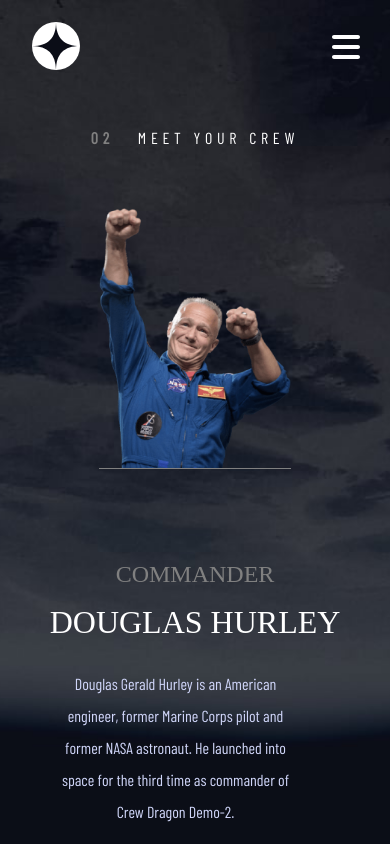
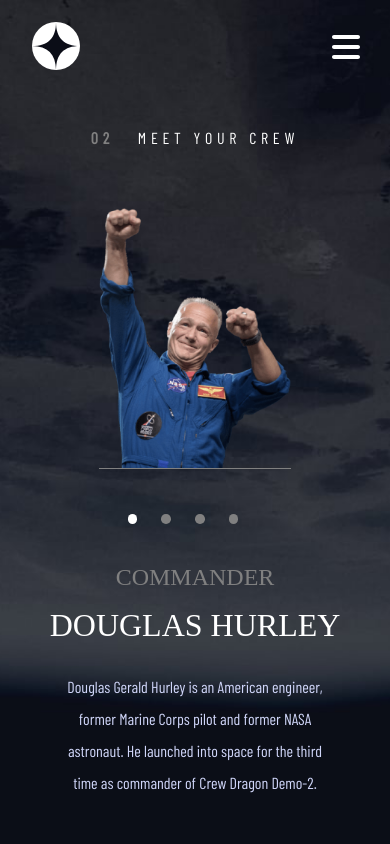
Before and after one commit to ThomasRousseau1/space-tourism, a React (Create React App) app: page /crew in a window 390 px wide. Shown: the top 844 px of the page. Built offline with nearby package versions, Linux system fonts and the light colour scheme; a web font is replaced by a local one.

Commit message:
responsive ok

```diff
--- a/src/pages/Crew/index.jsx
+++ b/src/pages/Crew/index.jsx
@@ -17,13 +17,21 @@
                     <p className='crew__role'>{role}</p>
                     <h2 className='crew__name'>{name}</h2>
                     <p className='crew__bio'>{bio}</p>
-                {member.map((item, index) => (
-                        <button key={index} onClick={() => setValue(index)} className={`crew__button ${index === value && 'active-crew'}`}>
-                        </button>
-                    ))}
+                    <div className='crew__buttons'>
+                        {member.map((item, index) => (
+                            <button key={index} onClick={() => setValue(index)} className={`crew__button ${index === value && 'active-crew'}`}>
+                            </button>
+                        ))}
+                    </div>
             </div>
             <div className='crew__image'>
                 <img src={images.png} alt={name} title={name} />
+                <div className='crew__buttons--mobile'>
+                        {member.map((item, index) => (
+                            <button key={index} onClick={() => setValue(index)} className={`crew__button ${index === value && 'active-crew'}`}>
+                            </button>
+                        ))}
+                    </div>
             </div>
         </section>
         </>
--- a/src/sass/layout/_main.scss
+++ b/src/sass/layout/_main.scss
@@ -92,7 +92,7 @@
     }
     &__containerRight {
         margin-top: 15rem;
-        width: 25rem;
+        width: 27rem;
 
         .destination__title2 {
             @include heading2;
@@ -135,7 +135,7 @@
     display: flex;
     flex-direction: row;
     justify-content: space-between;
-    padding: 15rem 15rem 0 15rem;
+    padding: 15rem 15rem 5rem 15rem;
     //background img
     background-image: url(../../../public/assets/crew/background-crew-desktop.jpg);
     background-repeat: no-repeat;
@@ -167,7 +167,7 @@
         line-height: 2rem;
         margin-bottom: 8rem;
         color: $colourSecondary;
-        width: 60%;
+        padding-right: 10rem;
     }
     &__button {
         padding: 0.5rem;
@@ -254,9 +254,16 @@
             border: 1px solid #fff;
         }
     }
-    &__image {
-        height: 40rem;
-        margin-top: 5rem;
+    &__img {
+        width: 40%;
+        position: relative;
+        .technology__image {
+            position: absolute;
+            height: 100%;
+            width: 100%;
+            object-fit: cover;
+            margin-top: 5rem;
+        }
     }
 }
 .active-destination {
--- a/src/sass/layout/_responsive.scss
+++ b/src/sass/layout/_responsive.scss
@@ -17,7 +17,7 @@
         }
     }
     .crew {
-        padding: 10rem 5rem 0 5rem;
+        padding: 10rem 5rem 5rem 5rem;
     }
     .technology {
         padding: 10rem 0 5rem 5rem;
@@ -35,6 +35,7 @@
             width: 12rem;
             height: 12rem;
             margin-right: 2rem;
+            font-size: 1.5rem;
         }
     }
     .destination {
@@ -44,7 +45,7 @@
         background-size: cover;
         background-position: center;
         height: 100%;
-        padding: 5rem 0 0 0;
+        padding: 5rem 0 5rem 0;
         &__containerLeft {
             width: 100%;
             text-align: center;
@@ -157,7 +158,7 @@
         }
     }
     .destination {
-        padding: 5rem 0 0 0;
+        padding: 5rem 0 5rem 0;
         flex-direction: column;
         align-items: center;
         text-align: center;
@@ -261,7 +262,6 @@
         }
     }
     .home__button {
-        font-size: 1.5rem;
         margin: 1rem;
     }
     .destination {
@@ -304,12 +304,20 @@
             }
         }
         &__role {
-            padding-top: 4rem;
+            padding-top: 2rem;
+            margin-top: 0.5rem;
         }
         &__container {
             padding-bottom: 10rem;
             .crew__name {
                 font-size: 2rem;
+            }
+        }
+        &__buttons {
+            visibility: hidden;
+            display: none;
+            &--mobile {
+                padding-top: 2rem;
             }
         }
     }
@@ -343,3 +351,12 @@
         }
     }
 }
+
+@media screen and (min-width: 500px) {
+    .crew {
+        &__buttons--mobile {
+            visibility: hidden;
+            display: none;
+        }
+    }
+}
```
